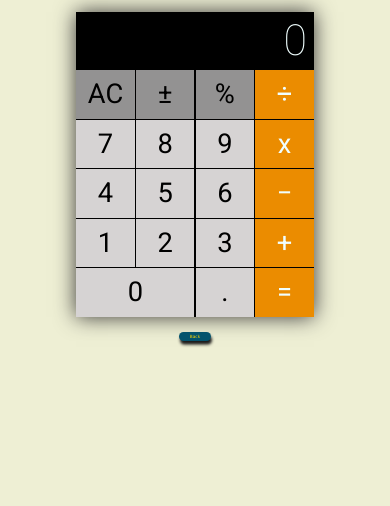
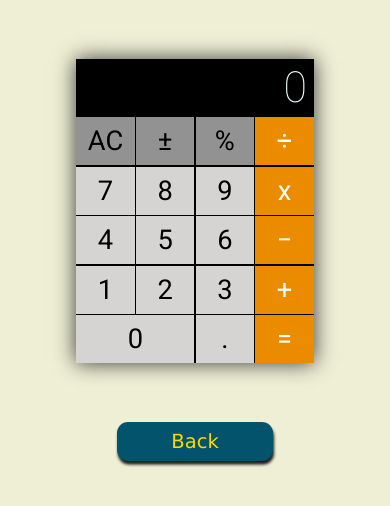
Before and after one commit to adam4321/react-calculator, a React (Create React App) app: page / in a window 390 px wide. Shown: the top 506 px of the page. Built offline with nearby package versions, Linux system fonts and the light colour scheme.

Commit message:
Update responsive back button

```diff
--- a/src/App.css
+++ b/src/App.css
@@ -150,11 +150,54 @@ box-shadow: 0px 0px 20px 0px rgb(56, 55, 55);
   grid-row:5;
 }
 
+#back-button {
+  width:8vw;
+  height:2.2vw;
+  background-color:#04536d;
+  position:absolute;
+  left:46vw;
+  margin-top:4vw;
+  border-radius: 11px;
+  font-family:verdana;
+  padding-top: .5vw;
+  box-shadow: 1px 3.5px 3px 0px rgb(27, 26, 26);
+}
+a{
+  text-decoration: none;
+  text-align: center;
+  display:inline-block;
+  color:gold;
+  font-size:1.1vw;
+}
+
+ a {
+  -webkit-transition: 0.4s;
+  -moz-transition:  0.4s;
+  -o-transition: 0.4s;
+  transition: 0.4s;
+  text-decoration: none;
+}
+a:hover {
+  cursor: pointer;
+  color: rgba(154, 182, 196, 0.582);
+  opacity:0.7;
+  -webkit-transition: 0.4s;
+  -moz-transition:  0.4s;
+  -o-transition: 0.4s;
+  transition: 0.4s;
+}
+.darken{
+  width:210px;
+  height:115px;
+  margin-left:-40px;
+}
+
+
 @media only screen and (max-width:900px) {
   .calculator {
     margin:0 auto;
     width:60.9vw;
-    margin-top:3vw;
+    margin-top:15vw;
     box-shadow: 0px 0px 20px 0px rgb(56, 55, 55);
     }
     .display {
@@ -192,47 +235,15 @@ box-shadow: 0px 0px 20px 0px rgb(56, 55, 55);
       grid-gap:.3vw;
       background-color:black;
     }
+  #back-button {
+  width:40vw;
+  height:10vw;
+  left:30vw;
+  margin-top:15vw;
+  border-radius: 11px;
+  font-size:5vw;
+  font-weight: 500;
+  padding-top: 2vw;
+  box-shadow: 1px 3.5px 3px 0px rgb(27, 26, 26);
+ }
 }
-
-#back-button {
-  width:8vw;
-  height:2.2vw;
-  background-color:#04536d;
-  position:absolute;
-  left:46vw;
-  margin-top:4vw;
-  border-radius: 11px;
-  font-family:verdana;
-  padding-top: .5vw;
-  box-shadow: 1px 3.5px 3px 0px rgb(27, 26, 26);
-}
-a{
-  text-decoration: none;
-  text-align: center;
-  display:inline-block;
-  color:gold;
-  font-size:1.1vw;
-}
-a:hover{
- }
- a {
-  -webkit-transition: 0.4s;
-  -moz-transition:  0.4s;
-  -o-transition: 0.4s;
-  transition: 0.4s;
-  text-decoration: none;
-}
-a:hover {
-  cursor: pointer;
-  color: rgba(154, 182, 196, 0.582);
-  opacity:0.7;
-  -webkit-transition: 0.4s;
-  -moz-transition:  0.4s;
-  -o-transition: 0.4s;
-  transition: 0.4s;
-}
-.darken{
-  width:210px;
-  height:115px;
-  margin-left:-40px;
-}
```
